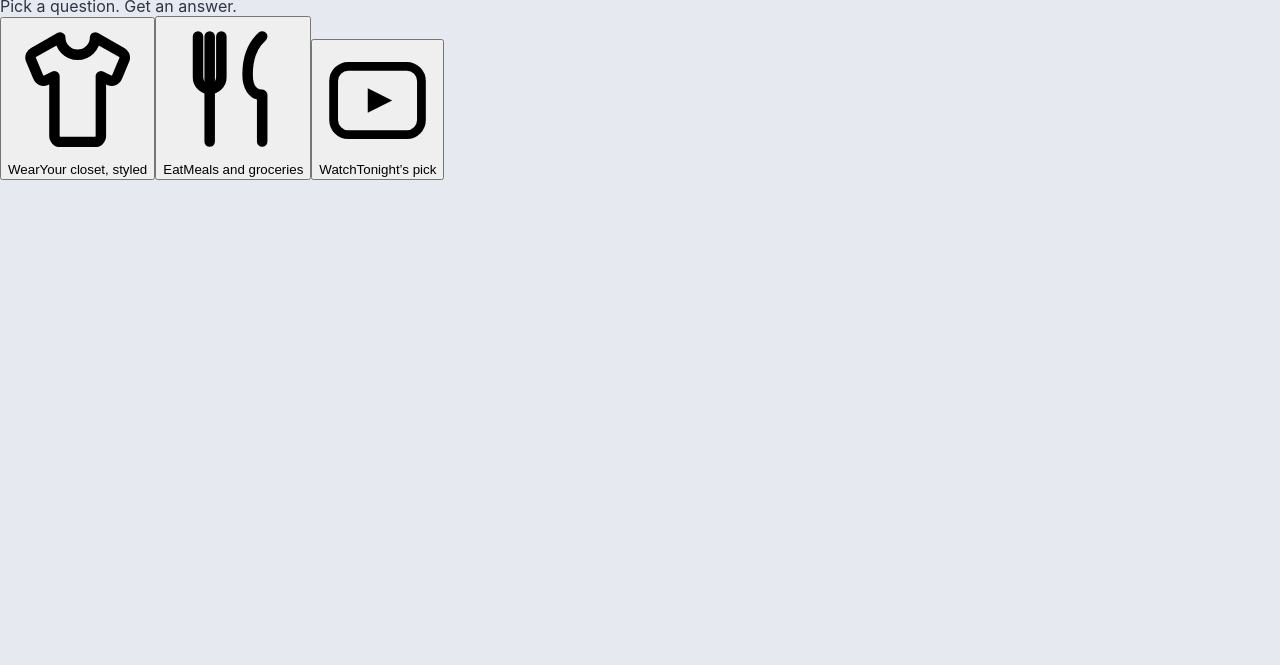
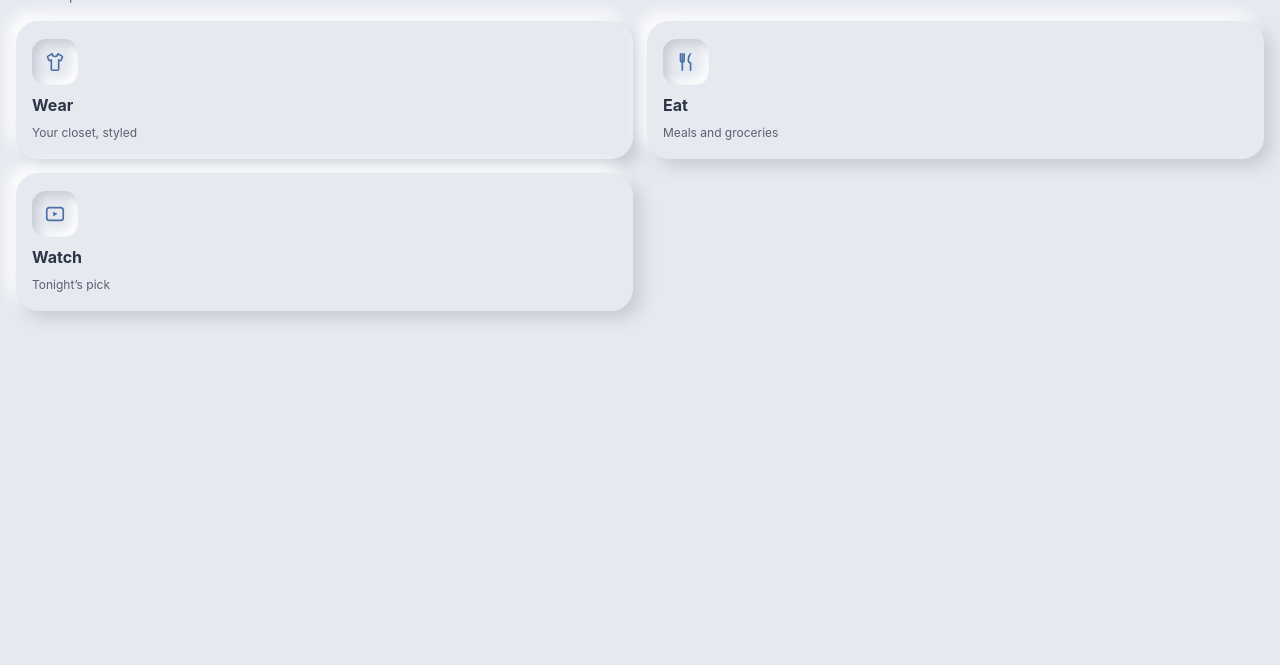
Before and after one commit to ankitsamriwal/what-should-i, a website: page index.html in a window 1280 px wide. Shown: the part 135-800 px from the top of the page. Drawn offline with Linux system fonts and the light colour scheme.

Commit message:
restore grid-home styles onto the reverted base

```diff
--- a/styles.css
+++ b/styles.css
@@ -60,3 +60,32 @@ body{
   background:var(--bg);border:0;border-radius:14px;cursor:pointer;padding:10px 18px;
   box-shadow:var(--raise-sm);
 }
+
+/* home grid + drill-in bar */
+#bar-cat{display:flex;align-items:center;gap:10px;padding:12px 14px}
+#bar-cat[hidden],#bar-home[hidden]{display:none}
+#homebtn{
+  display:flex;align-items:center;gap:2px;font:inherit;font-size:15px;font-weight:600;color:var(--accent);
+  background:var(--bg);border:0;border-radius:14px;cursor:pointer;padding:9px 14px 9px 8px;box-shadow:var(--raise-sm);
+}
+#homebtn svg{width:17px;height:17px}
+#bar-title{font-size:17px;font-weight:700;letter-spacing:-.01em}
+#pane-home{overflow-y:auto;-webkit-overflow-scrolling:touch;padding:4px 16px calc(28px + env(safe-area-inset-bottom))}
+.ghero{margin:14px 4px 18px}
+.ghero h1{margin:0;font-size:32px;letter-spacing:-.02em}
+.ghero .gsub{color:var(--sub);font-size:14px;margin-top:2px}
+.grid{display:grid;grid-template-columns:1fr 1fr;gap:14px}
+.gcard{
+  display:flex;flex-direction:column;align-items:flex-start;gap:10px;
+  background:var(--bg);border:0;border-radius:22px;box-shadow:var(--raise);
+  padding:18px 16px;cursor:pointer;font:inherit;color:inherit;text-align:left;
+  transition:transform .12s;
+}
+.gcard:active{transform:scale(.97)}
+.gic{
+  width:46px;height:46px;border-radius:14px;background:var(--bg);box-shadow:var(--press);
+  display:flex;align-items:center;justify-content:center;color:var(--accent);
+}
+.gic svg{width:22px;height:22px}
+.gcard .gn{font-size:16px;font-weight:700}
+.gcard .gs{font-size:12px;color:var(--sub);line-height:1.35}
```
